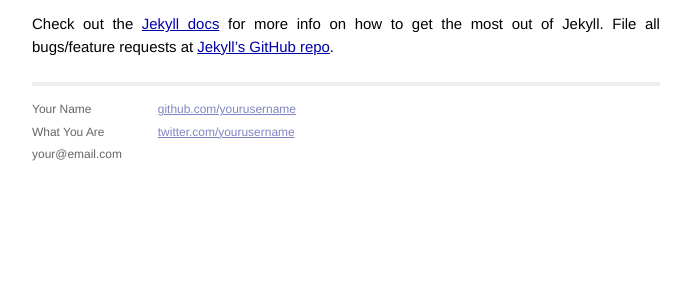
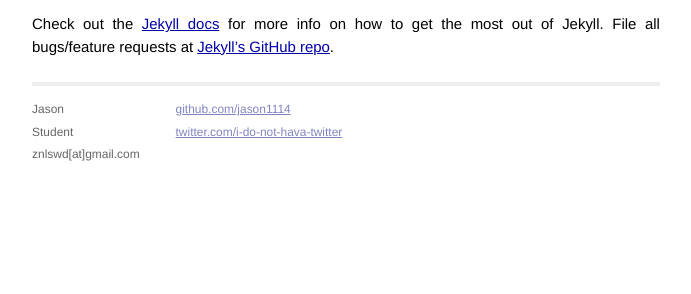
Before and after one commit to jason1114/jason1114.github.io, a Jekyll site: the page built from _posts/2013-07-06-welcome-to-jekyll.markdown, in a window 1280 px wide. Shown: the part 411-705 px from the top of the page, without its empty margins (294-985 px from the left). Built offline with Jekyll 4.4.1, drawn with Linux system fonts in a browser that asks for light colours.

Commit message:
modify router and add favicon

```diff
--- a/_config.yml
+++ b/_config.yml
@@ -1,2 +1,3 @@
 name: Your New Jekyll Site
 pygments: true
+permalink: /:title
--- a/_layouts/default.html
+++ b/_layouts/default.html
@@ -27,15 +27,15 @@
             <div class="footer">
               <div class="contact">
                 <p>
-                  Your Name<br />
-                  What You Are<br />
-                  your@email.com
+                  Jason<br />
+                  Student<br />
+                  znlswd[at]gmail.com
                 </p>
               </div>
               <div class="contact">
                 <p>
-                  <a href="http://github.com/yourusername/">github.com/yourusername</a><br />
-                  <a href="http://twitter.com/yourusername/">twitter.com/yourusername</a><br />
+                  <a href="http://github.com/yourusername/">github.com/jason1114</a><br />
+                  <a href="http://twitter.com/yourusername/">twitter.com/i-do-not-hava-twitter</a><br />
                 </p>
               </div>
             </div>
```
Also changed, not shown: favicon.ico (added).
